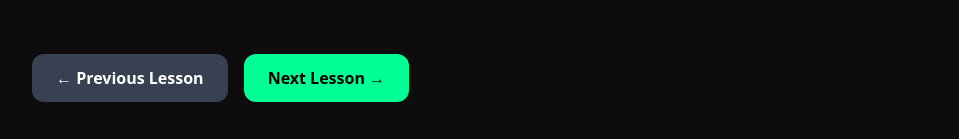
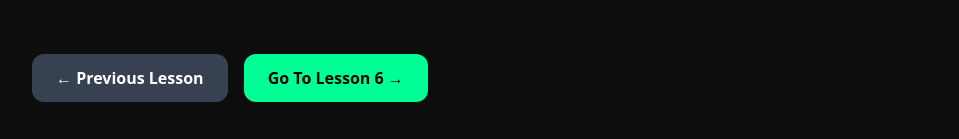
Before and after one commit to myapptly/apptly-website, a Next.js app: page /lesson-5 in a window 1280 px wide. Shown: the part 6354-6493 px from the top of the page, without its empty margins (160-1119 px from the left). Built offline with nearby package versions, Linux system fonts and the light colour scheme.

Commit message:
fix nav button lesson 5

```diff
--- a/app/lesson-5/page.tsx
+++ b/app/lesson-5/page.tsx
@@ -403,10 +403,10 @@ export default function Lesson5() {
   </a>
 
   <a
-    href="/lesson-7"
+    href="/lesson-6"
     className="bg-[#00FF94] text-black hover:bg-[#00dd80] px-6 py-3 rounded-xl font-bold transition"
   >
-    Next Lesson →
+    Go To Lesson 6 →
   </a>
 </div>
 
```
